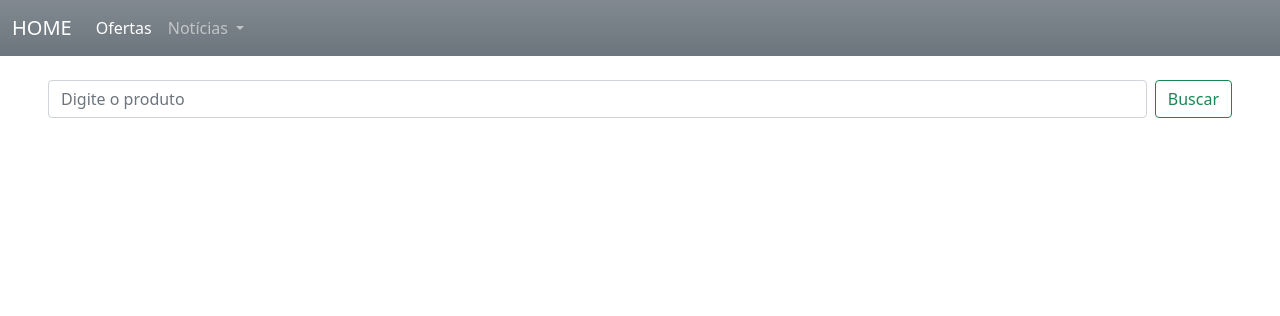
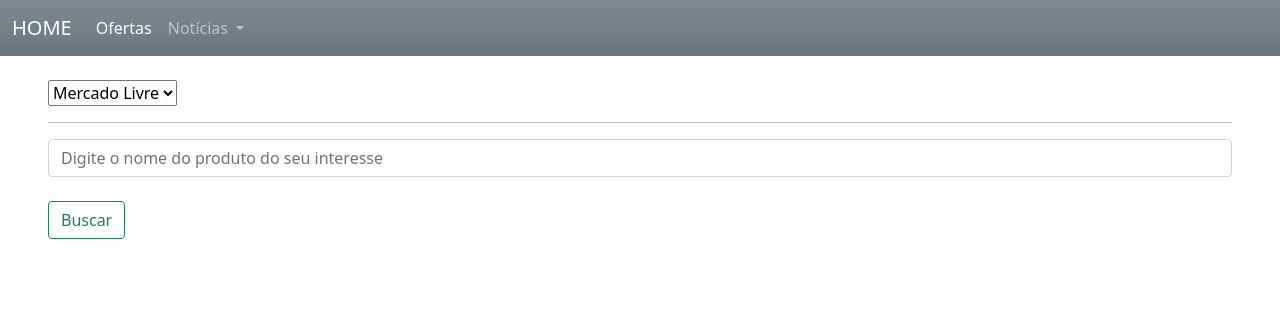
Before and after one commit to JoseNeto46/PID_News, a Django app: page /ofertas/mercado_livre/ in a window 1280 px wide. Shown: the top 316 px of the page. Run offline with Django 3.2, Linux system fonts and the light colour scheme.

Commit message:
ofertas 3.0
Melhoramento de template e estrutura base para adição de novos sites

```diff
--- a/noticias/urls.py
+++ b/noticias/urls.py
@@ -5,5 +5,5 @@ urlpatterns = [
     path('', views.index, name='index'),
     path('noticias/g1/', views.exibe_noticia_g1, name='noticias_g1'),
     path('noticias/bbc/', views.exibe_noticia_bbc, name='noticias_bbc'),
-    path('ofertas/mercado_livre/', views.exibe_ofertas_ml, name='ofertas_ml'),
+    path('ofertas/mercado_livre/', views.exibe_ofertas, name='ofertas'),
 ]
--- a/noticias/views.py
+++ b/noticias/views.py
@@ -66,51 +66,59 @@ def exibe_noticia_bbc(request):
     return render(request, 'noticias_bbc.html', {'conteudo': noticias_bbc('https://www.bbc.com/portuguese')})
 
 
-# def ofertas_ml(link):
-#
-#
-#     lista_produtos = []
-#
-#     url_base = link
-#
-#     produto_nome = input('Qual produto você deseja? ')
-#
-#     response = requests.get(url_base + produto_nome)
-#
-#     site = BeautifulSoup(response.text, 'html.parser')
-#
-#     produtos = site.findAll('div', attrs={
-#         'class': 'andes-card andes-card--flat andes-card--default ui-search-result ui-search-result--core andes-card--padding-default'})
-#
-#     for produto in produtos:
-#         titulo = produto.find('h2', attrs={'class': 'ui-search-item__title'})
-#
-#         link = produto.find('a', attrs={'class': 'ui-search-link'})
-#
-#         real = produto.find('span', attrs={'class': 'price-tag-fraction'})
-#         lista_produtos.append([titulo.text, real.text, link['href']])
-#
-#     return lista_produtos
+def ofertas_ml(busca=None):
+    lista_produtos = []
+
+    url_base = 'https://lista.mercadolivre.com.br/'
+    response = requests.get(url_base + busca)
+    site = BeautifulSoup(response.text, 'html.parser')
+
+    produtos = site.findAll('div', attrs={
+        'class': 'andes-card andes-card--flat andes-card--default ui-search-result ui-search-result--core andes-card--padding-default'})
+    for produto in produtos:
+        titulo = produto.find('h2', attrs={'class': 'ui-search-item__title'})
+
+        link = produto.find('a', attrs={'class': 'ui-search-link'})
+
+        real = produto.find('span', attrs={'class': 'price-tag-fraction'})
+        lista_produtos.append([titulo.text, real.text, link['href']])
+
+    return lista_produtos
 
 
-def exibe_ofertas_ml(request):
+def ofertas_amazon(busca=None):
+    lista_produtos = []
+
+    url_base = 'https://www.amazon.com.br/s?k='
+    response = requests.get(url_base + busca + '&__mk_pt_BR=ÅMÅŽÕÑ&ref=nb_sb_noss')
+    site = BeautifulSoup(response.text, 'html.parser')
+
+    produtos = site.findAll('div', attrs={
+        'class': 's-main-slot s-result-list s-search-results sg-row'})
+    for produto in produtos:
+        titulo = produto.find('span', attrs={'class': 'a-size-base-plus a-color-base a-text-normal'})
+
+        link = produto.find('a', attrs={'class': 'a-link-normal a-text-normal'})
+
+        real = produto.find('span', attrs={'class': 'a-offscreen'})
+        lista_produtos.append([titulo.text, real.text, link['href']])
+
+    return lista_produtos
+
+
+def exibe_ofertas(request):
     busca = None
-    lista_produtos = []
-    url_base = ''
-    if request.POST.get('busca'):
-        url_base = 'https://lista.mercadolivre.com.br/'
-        busca = request.POST.get('busca')
-        response = requests.get(url_base + busca)
-        site = BeautifulSoup(response.text, 'html.parser')
+    conteudo = None
+    site = ''
+    if request.POST.get('sites') == 'mercado_livre':
+        if request.POST.get('busca'):
+            busca = request.POST.get('busca')
+            conteudo = ofertas_ml(busca)
+            site = 'Mercado Livre'
+    elif request.POST.get('sites') == 'amazon':
+        if request.POST.get('busca'):
+            busca = request.POST.get('busca')
+            conteudo = ofertas_amazon(busca)
+            site = 'Amazon'
 
-        produtos = site.findAll('div', attrs={
-            'class': 'andes-card andes-card--flat andes-card--default ui-search-result ui-search-result--core andes-card--padding-default'})
-        for produto in produtos:
-
-            titulo = produto.find('h2', attrs={'class': 'ui-search-item__title'})
-
-            link = produto.find('a', attrs={'class': 'ui-search-link'})
-
-            real = produto.find('span', attrs={'class': 'price-tag-fraction'})
-            lista_produtos.append([titulo.text, real.text, link['href']])
-    return render(request, 'ofertas.html', {'produtos': lista_produtos, 'busca': busca})
+    return render(request, 'ofertas.html', {'produtos': conteudo, 'busca': busca, 'site': site})
--- a/templates/base.html
+++ b/templates/base.html
@@ -15,7 +15,7 @@
                 <div class="collapse navbar-collapse" id="navbarSupportedContent">
                     <ul class="navbar-nav me-auto mb-2 mb-lg-0">
                         <li class="nav-item">
-                            <a class="nav-link active" aria-current="page" href="{% url 'ofertas_ml' %}">Ofertas</a>
+                            <a class="nav-link active" aria-current="page" href="{% url 'ofertas' %}">Ofertas</a>
                         </li>
 
                         <li class="nav-item dropdown">
--- a/templates/index.html
+++ b/templates/index.html
@@ -16,7 +16,7 @@
             <div class="m-5">
                 <h1>Ofertas</h1>
                 <p>Para ver as melhores ofertas, clique no botão abaixo</p>
-                <a class="btn btn-success" href="{% url 'ofertas_ml' %}">Ver Ofertas</a>
+                <a class="btn btn-success" href="{% url 'ofertas' %}">Ver Ofertas</a>
             </div>
         </div>
     </div>
--- a/templates/ofertas.html
+++ b/templates/ofertas.html
@@ -1,15 +1,24 @@
 {% extends 'base.html' %}
 {% block title %}Ofertas{% endblock %}
 {% block content %}
+    <br>
+    <form class="m-5" action="{% url 'ofertas' %}" method="post">
+        {% csrf_token %}
+        <select name="sites">
+            <option value="mercado_livre">Mercado Livre</option>
+            <option value="amazon">Amazon</option>
+        </select>
+        <hr>
+        <input class="form-control me-2" name="busca" type="search" placeholder="Digite o nome do produto do seu interesse">
+        <br>
+        <button class="btn btn-outline-success" type="submit">Buscar</button>
 
+    </form>
     {% if busca %}
-        <br>
-        <form class="d-flex mx-5 my-5" action="{% url 'ofertas_ml' %}" method="post">
-          {% csrf_token %}
-          <input class="form-control me-2" name="busca" type="search" placeholder="Digite o produto">
-          <button class="btn btn-outline-success" type="submit">Buscar</button>
-        </form>
-        <div class="h-100 p-5 bg-light border rounded-3 my-5">
+        <div class="h-100 p-5 bg-light border rounded-3 m-5">
+            <h3>Produtos do site {{ site }}</h3>
+            <h5>Resultado da pesquisa: {{ busca }}</h5>
+            <br>
             {% for produto in produtos %}
                 <div>
                     <p>Produto {{ forloop.counter }}</p>
@@ -22,12 +31,6 @@
             {% endfor %}
         </div>
     {% else %}
-        <br>
-        <form class="d-flex mx-5 my-5" action="{% url 'ofertas_ml' %}" method="post">
-            {% csrf_token %}
-            <input class="form-control me-2" name="busca" type="search" placeholder="Digite o produto">
-            <button class="btn btn-outline-success" type="submit">Buscar</button>
-        </form>
     {% endif %}
 
 {% endblock %}
```
Also changed, not shown: noticias/teste2.py (+6 -7 lines).
